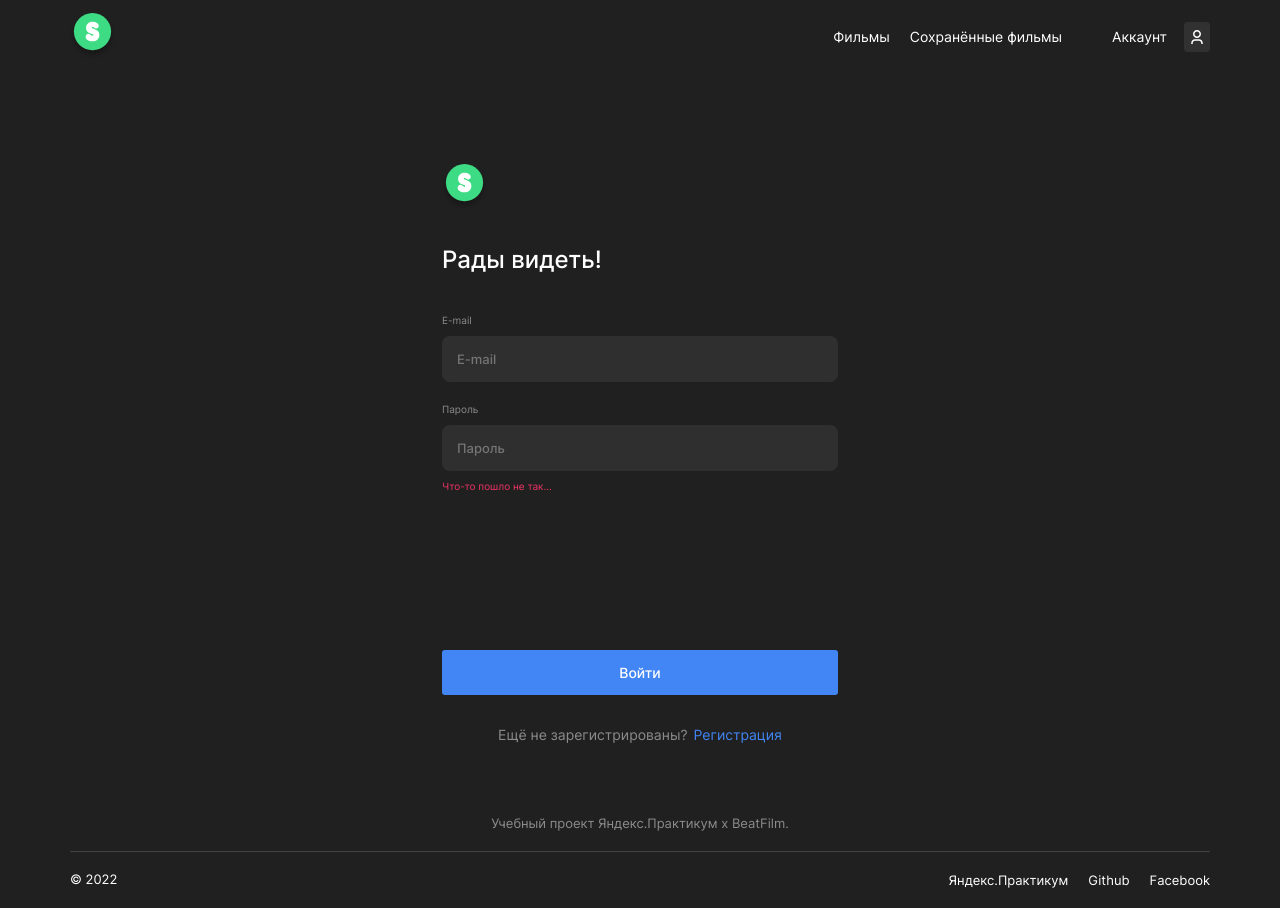
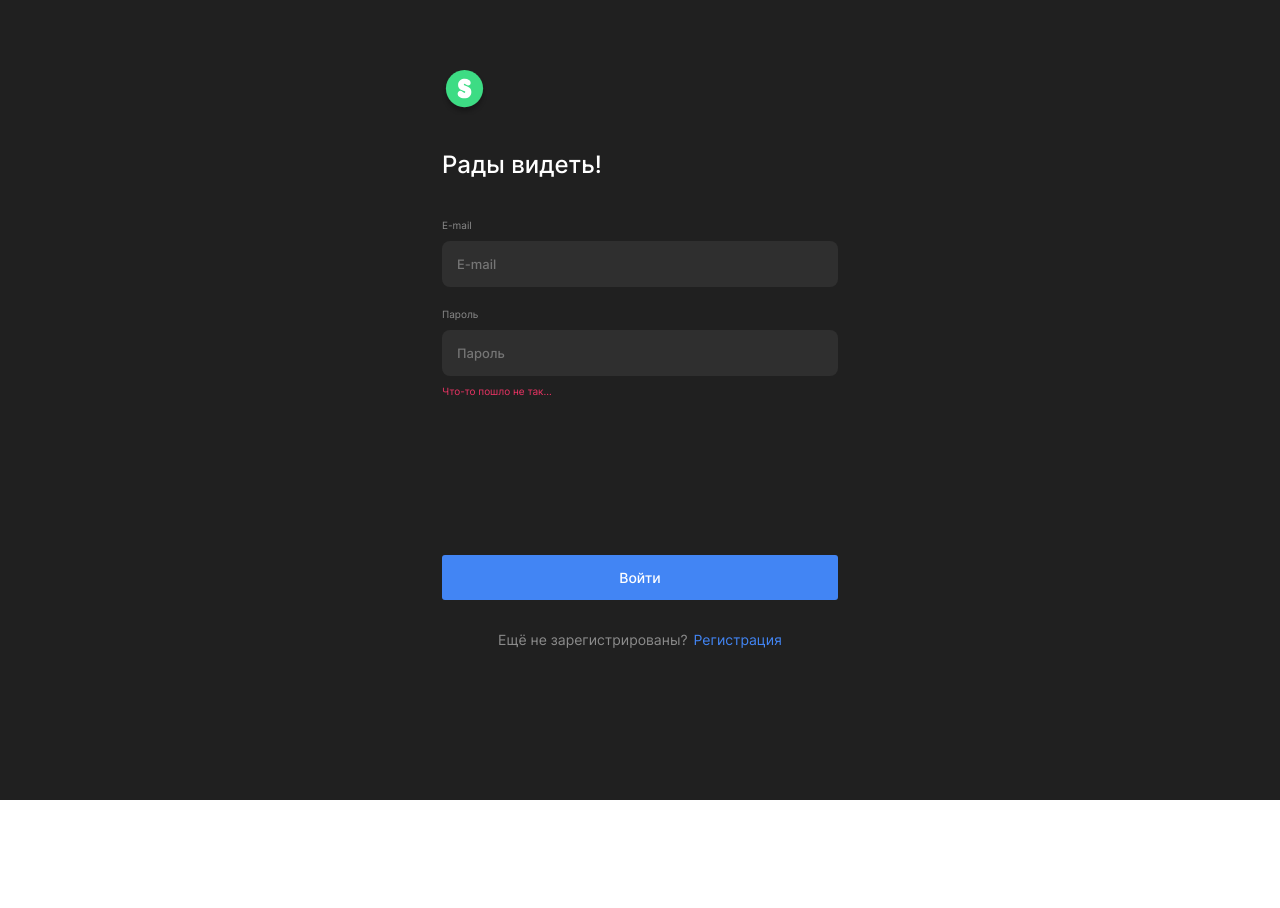
Before and after one commit to AnnaKrasnovid/movies-explorer-frontend, a React app: page /signin in a window 1280 px wide. After the commit the page ends 800 px from the top, so only its background shows below. Built offline with nearby package versions, Linux system fonts and the light colour scheme; a web font is replaced by a local one.

Commit message:
logo, location header, footer

```diff
--- a/src/components/App/App.js
+++ b/src/components/App/App.js
@@ -12,10 +12,11 @@ import Footer from '../Footer/Footer';
 // import Entrance from '../Entrance/Entrance';
 
 function App() {
+
   return (
     <div className="page">
+
       <Header />
-
       <Switch>
 
         <Route exact path="/">
--- a/src/components/Entrance/Entrance.css
+++ b/src/components/Entrance/Entrance.css
@@ -80,6 +80,12 @@
   width: 100%;
 }
 
+.button_disabled {
+  background-color: #F8F8F8;
+  color: #C2C2C2;
+  cursor: default;
+}
+
 .form__link-container {
   display: flex;
   justify-content: center;
--- a/src/components/Footer/Footer.js
+++ b/src/components/Footer/Footer.js
@@ -1,7 +1,15 @@
 import './Footer.css';
+import { Route } from 'react-router-dom';
 
 function Footer() {
+  const endpoints = [
+    "/",
+    "/movies",
+    "/saved-movies"
+  ];
+
   return (
+    <Route exact path={endpoints}>
       <footer className="footer">
         <h4 className="footer__title">Учебный проект Яндекс.Практикум х BeatFilm.</h4>
         <div className="footer__container">
@@ -19,6 +27,7 @@ function Footer() {
           </ul>
         </div>
       </footer>
+    </Route>
   )
 }
 
--- a/src/components/Header/Header.js
+++ b/src/components/Header/Header.js
@@ -1,20 +1,28 @@
 import './Header.css';
-import Logo from '../../images/icon-logo.svg';
+import Logo from '../Logo/Logo';
 import Navigation from '../Navigation/Navigation';
-import { Link, useLocation } from 'react-router-dom';
+import { Link, useLocation, Route } from 'react-router-dom';
 
 function Header() {
+  const endpoints = [
+    "/",
+    "/profile",
+    "/movies",
+    "/saved-movies",
+  ];
+
   const location = useLocation();
   console.log(location);
   const header = `header ${(location.pathname === '/') ? '' : 'header_type_logged-in'}`;
 
   return (
-    <header className={header}>
-      <Link to="/">
-        <img className="logo hover-button" src={Logo} alt="Логотип" />
-      </Link>
-      <Navigation />
-    </header>
+    <Route exact path={endpoints}>
+      <header className={header}>
+        <Logo />
+        <Navigation />
+      </header>
+    </Route>
+
   )
 }
 
--- a/src/components/Login/Login.js
+++ b/src/components/Login/Login.js
@@ -1,13 +1,11 @@
 import '../Entrance/Entrance.css';
-import Logo from '../../images/icon-logo.svg';
+import Logo from '../Logo/Logo';
 import { Link } from 'react-router-dom';
 
 function Login() {
   return (
     <section className="entrance">
-      <Link to='/' className="link">
-        <img className="logo" src={Logo} alt="Логотип" />
-      </Link>
+     <Logo />
       <h2 className="entrance__title">Рады видеть!</h2>
       <form className="form form_type_register">
         <fieldset className="form__container">
--- /dev/null
+++ b/src/components/Logo/Logo.css
@@ -0,0 +1,4 @@
+.logo {
+  width: 45px;
+  height: 45px;
+}
--- /dev/null
+++ b/src/components/Logo/Logo.js
@@ -0,0 +1,13 @@
+import './Logo.css';
+import LogoImg from '../../images/icon-logo.svg';
+import { Link } from 'react-router-dom';
+
+function Logo() {
+  return (
+    <Link to="/">
+      <img className="logo hover-button" src={LogoImg} alt="Логотип" />
+    </Link>
+  )
+}
+
+export default Logo;
--- a/src/components/MoviesCardList/MoviesCardList.js
+++ b/src/components/MoviesCardList/MoviesCardList.js
@@ -4,7 +4,7 @@ import MoviesCard from '../MoviesCard/MoviesCard';
 function MoviesCardList() {
   return (
     <section className="movies">
-      <ul className="movies-list">
+      <ul className="movies-list movies-list_type_saved">
         <MoviesCard />
       </ul>
     </section>
--- a/src/components/Navigation/Navigation.js
+++ b/src/components/Navigation/Navigation.js
@@ -4,7 +4,7 @@ import { Link, useLocation } from 'react-router-dom';
 
 function Navigation() {
   const location = useLocation()
-  console.log(location)
+  //console.log(location)
 
   function headerLocation() {
     if (location.pathname === '/') {
--- a/src/components/Profile/Profile.css
+++ b/src/components/Profile/Profile.css
@@ -89,11 +89,7 @@
   margin-bottom: 20px;
 }
 
-.button_disabled {
-  background-color: #F8F8F8;
-  color: #C2C2C2;
-  cursor: default;
-}
+
 
 @media screen and (max-width: 1023px) {
   .profile {
--- a/src/components/Profile/Profile.js
+++ b/src/components/Profile/Profile.js
@@ -47,7 +47,7 @@ function Profile() {
       </div>
       ) : (
         <div className="profile__button-container">
-        <span className="profile__error">При обновлении профиля произошла ошибка.</span>
+        <span className="profile__error"></span>
         <button className="button button_type_form hover-button" type="submit">Сохранить</button>
       </div>
       )}
--- a/src/components/Register/Register.js
+++ b/src/components/Register/Register.js
@@ -1,17 +1,11 @@
-// import './Register.css';
 import '../Entrance/Entrance.css';
-import Logo from '../../images/icon-logo.svg';
+import Logo from '../Logo/Logo';
 import { Link } from 'react-router-dom';
 
 function Register() {
   return (
-
-
-
     <section className="entrance">
-      <Link to='/'>
-        <img className="logo hover-button" src={Logo} alt="Логотип" />
-      </Link>
+      <Logo />
       <h2 className="entrance__title">Добро пожаловать!</h2>
       <form className="form form_type_register">
         <fieldset className="form__container">
@@ -62,7 +56,6 @@ function Register() {
           <Link to="signin" className="link link_type_entrance hover-link">Войти</Link>
         </div>
       </form>
-
     </section>
   )
 }
```
Also changed, not shown: src/components/PopupMenu/PopupMenu.js (added, +9 -0 lines), src/components/PopupMenu/PopupMenu.css (added). Lines whose indentation alone changed are shown as unchanged.
